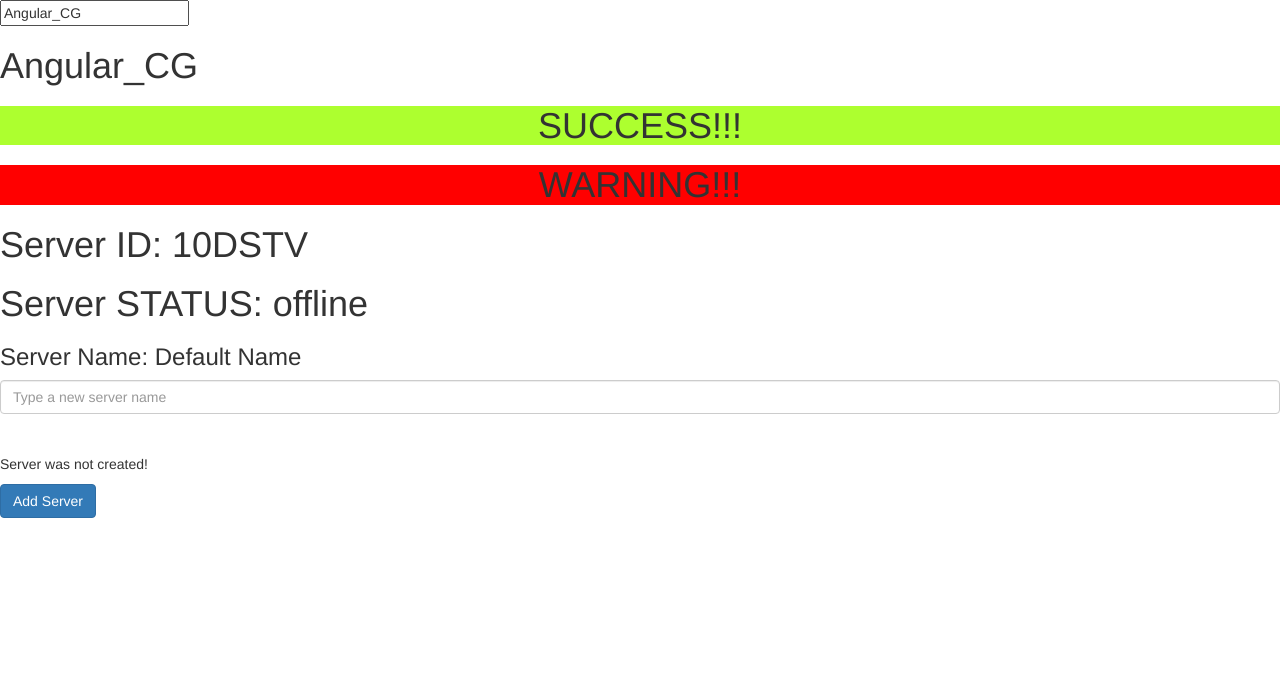
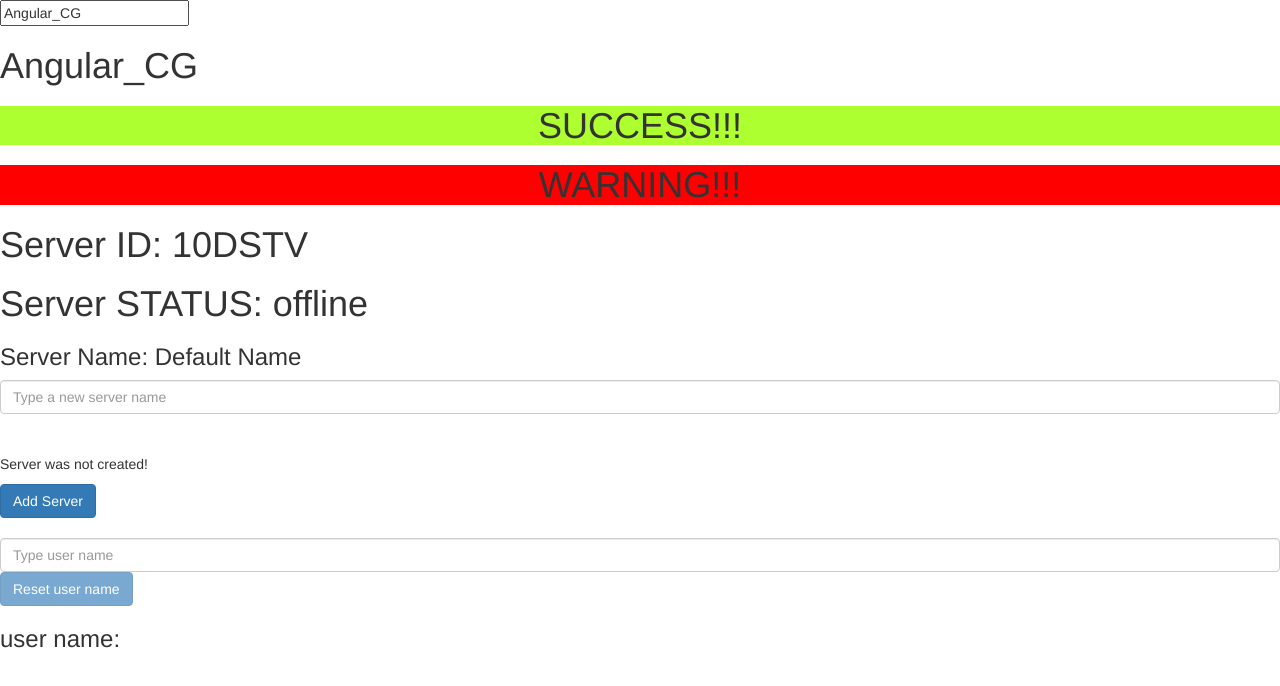
Before and after one commit to lMiguelVSl/Angular_CG, an Angular app: page / in a window 1280 px wide. Shown: the top 686 px of the page. Built offline with nearby package versions, Linux system fonts and the light colour scheme.

Commit message:
data binding and assignment

```diff
--- a/src/app/app.component.html
+++ b/src/app/app.component.html
@@ -7,3 +7,7 @@
 
 <app-server></app-server>
 <app-servers></app-servers>
+
+<br>
+<br>
+<app-assignment></app-assignment>
--- a/src/app/app.module.ts
+++ b/src/app/app.module.ts
@@ -7,6 +7,7 @@ import { WarningAlertComponent } from './shared/warning-alert/warning-alert.comp
 import { SuccessAlertComponent } from './shared/success-alert/success-alert.component';
 import { ServerComponent } from './components/server/server.component';
 import { ServersComponent } from './components/servers/servers.component';
+import { AssignmentComponent } from './components/assignment/assignment.component';
 
 @NgModule({
   declarations: [
@@ -15,6 +16,7 @@ import { ServersComponent } from './components/servers/servers.component';
     SuccessAlertComponent,
     ServerComponent,
     ServersComponent,
+    AssignmentComponent,
   ],
   imports: [
     BrowserModule,
--- /dev/null
+++ b/src/app/components/assignment/assignment.component.html
@@ -0,0 +1,3 @@
+<input type="text" placeholder="Type user name" class="form-control" (input)="onUpdateServerName($event)">
+<button class="btn btn-primary" [disabled]="allowSetButton" (click)="onResetUserName()">Reset user name</button>
+<h3>user name: {{userName}}</h3>
--- /dev/null
+++ b/src/app/components/assignment/assignment.component.ts
@@ -0,0 +1,20 @@
+import { Component } from '@angular/core';
+
+@Component({
+  selector: 'app-assignment',
+  templateUrl: './assignment.component.html',
+  styleUrls: ['./assignment.component.css']
+})
+export class AssignmentComponent {
+
+  userName: string = '';
+  allowSetButton: boolean = true;
+
+  onUpdateServerName(event: any) {
+    this.userName = event.target.value;
+  }
+
+  onResetUserName() {
+    if (this.userName != '') this.userName = '';
+  }
+}
--- a/src/app/components/servers/servers.component.ts
+++ b/src/app/components/servers/servers.component.ts
@@ -18,7 +18,7 @@ export class ServersComponent {
   }
 
   onAddServerClick() {
-    this.serverStatus = 'Server created';
+    this.serverStatus = 'Server created. Name: ' + this.serverName;
   }
 
   onUpdateServerName(event: any) {
```
Also changed, not shown: src/app/components/assignment/assignment.component.css (added).
